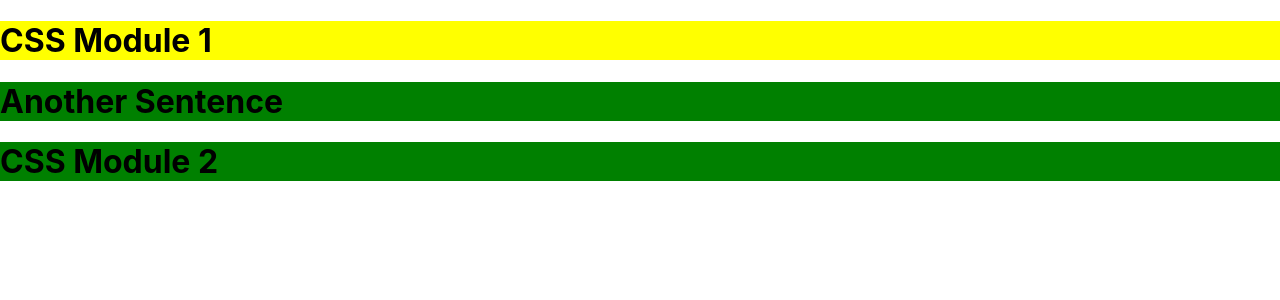
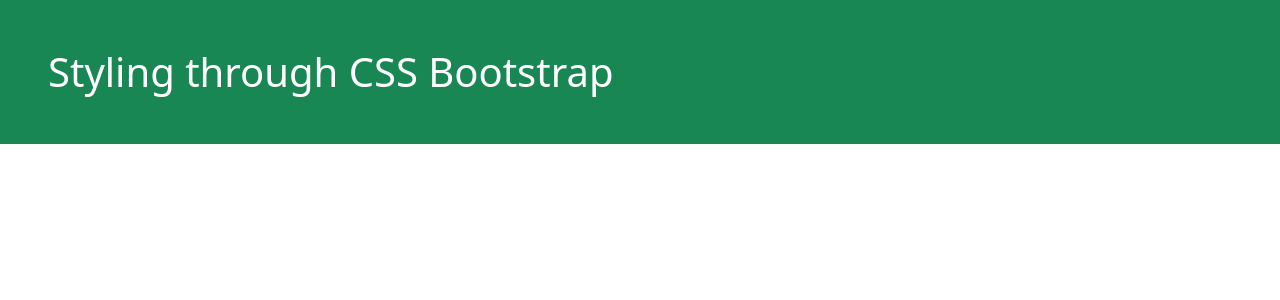
Before and after one commit to harshith1123/React-JS, a React (Create React App) app: page / in a window 1280 px wide. Shown: the top 300 px of the page. Built offline with nearby package versions, Linux system fonts and the light colour scheme.

Commit message:
Learned to apply bootstrap in various ways in react

```diff
--- a/package.json
+++ b/package.json
@@ -7,6 +7,7 @@
     "@testing-library/jest-dom": "^6.9.1",
     "@testing-library/react": "^16.3.2",
     "@testing-library/user-event": "^13.5.0",
+    "bootstrap": "^5.3.8",
     "prop-types": "^15.8.1",
     "react": "^19.2.5",
     "react-dom": "^19.2.5",
--- a/public/index.html
+++ b/public/index.html
@@ -10,6 +10,7 @@
       content="Web site created using create-react-app"
     />
     <link rel="apple-touch-icon" href="%PUBLIC_URL%/logo192.png" />
+    <!-- <link href="https://cdn.jsdelivr.net/npm/bootstrap@5.3.8/dist/css/bootstrap.min.css" rel="stylesheet" integrity="sha384-sRIl4kxILFvY47J16cr9ZwB07vP4J8+LH7qKQnuqkuIAvNWLzeN8tE5YBujZqJLB" crossorigin="anonymous"> -->
     <!--
       manifest.json provides metadata used when your web app is installed on a
       user's mobile device or desktop. See https://developers.google.com/web/fundamentals/web-app-manifest/
--- /dev/null
+++ b/src/Bootstrap.js
@@ -0,0 +1,10 @@
+import React from 'react'
+import '../node_modules/bootstrap/dist/css/bootstrap.min.css'
+
+export default function Bootstrap() {
+  return (
+    <div>
+      <h1 className='bg-success text-white p-5'>Styling through CSS Bootstrap</h1>
+    </div>
+  )
+}
--- a/src/index.js
+++ b/src/index.js
@@ -23,6 +23,7 @@ import StylingComponent from './StylingComponent';
 import CSSThroughExternalFile from './CSSThroughExternalFile';
 import CSS_Module1 from './CSS_Module1';
 import CSS_Module2 from './CSS_Module2';
+import Bootstrap from './Bootstrap';
 
 const root = ReactDOM.createRoot(document.getElementById('root'));
 const fruits = ["Orange", "Mango", "Strawberry"]
@@ -54,8 +55,9 @@ root.render(
     {/* <List1/> */}
     {/* <StylingComponent/> */}
     {/* <CSSThroughExternalFile bool = {false}/> */}
-    <CSS_Module1/>
-    <CSS_Module2/>
+    {/* <CSS_Module1/> */}
+    {/* <CSS_Module2/> */}
+    <Bootstrap/>
   </React.StrictMode>
 );
 
```
Also changed, not shown: 1 other file (tests, documents, lock files or other folders).
